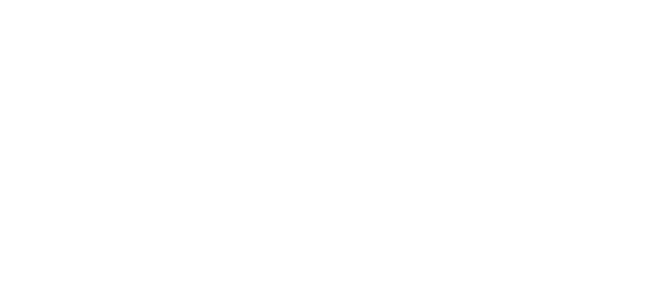
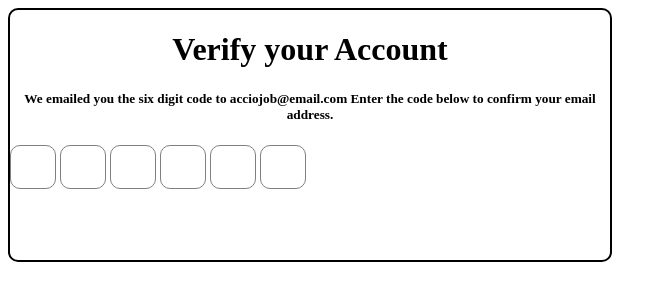
Before and after one commit to acciojob/OTP-pjm91, a website: page main.html in a window 1280 px wide. Shown: the whole page, without its empty margins (0-667 px from the left). Drawn offline with Linux system fonts and the light colour scheme.

Commit message:
created a submission

```diff
--- a/main.html
+++ b/main.html
@@ -8,6 +8,18 @@
 
 <body>
 	<!-- the entire body must be written by student -->
+	<div class="main-container">
+	<h1 id="verification_heading">Verify your Account</h1>
+	<h5 id="verification_subtext">We emailed you the six digit code to acciojob@email.com Enter the code below to confirm your email address.</h5>
+	<div class="code-container">
+		<input type="text" class="code" maxlength="1">
+		<input type="text" class="code" maxlength="1">
+		<input type="text" class="code" maxlength="1">
+		<input type="text" class="code" maxlength="1">
+		<input type="text" class="code" maxlength="1">
+		<input type="text" class="code" maxlength="1">
+	</div>
+	</div>
     <script type="text/javascript" src="./script.js">
 </script>
 
--- a/script.js
+++ b/script.js
@@ -1 +1,18 @@
 //your JS code here. If required.
+document.querySelectorAll('.code').forEach((input, index, inputs) => {
+  input.addEventListener('input', function() {
+    // Focus the next input field when a value is entered
+    if (this.value) {
+      const nextInput = inputs[index + 1];
+      if (nextInput) nextInput.focus();
+    }
+  });
+
+  input.addEventListener('keydown', function(e) {
+    // If backspace is pressed, focus the previous input field
+    if (e.key === 'Backspace' && !this.value) {
+      const prevInput = inputs[index - 1];
+      if (prevInput) prevInput.focus();
+    }
+  });
+});
--- a/styles.css
+++ b/styles.css
@@ -1 +1,25 @@
 /*  your css code here. If applicable */
+.main-container{
+	width:600px;
+	height:250px;
+	border:2px solid black;
+	border-radius:10px;
+}
+
+#verification_heading{
+	text-align:center;
+}
+
+#verification_subtext{
+	text-align:center;
+}
+
+input.code{
+	width:40px;
+	height:40px;
+	font-size:24px;
+	text-align:center;
+	border:1px solid grey;
+	border-radius:10px;
+	align-items:center;
+}
```
